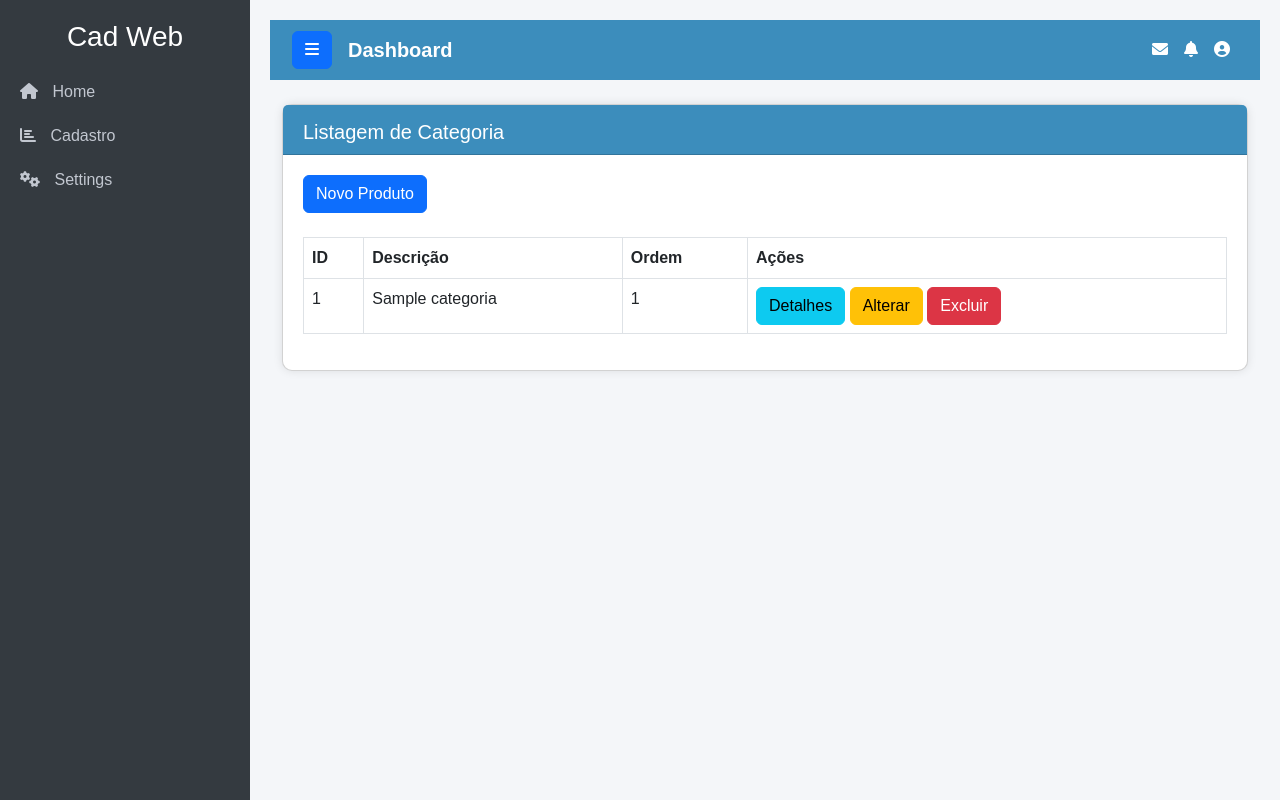
After one commit to s4mpa10/cadweb, a Django app: page /categoria/lista in a window 1280 px wide. The commit adds this page. Run offline with Django 4.2, Linux system fonts and the light colour scheme; tables that the repository leaves empty hold one stand-in row (values such as "Sample post"); some libraries are stand-ins or nearby versions.

Commit message:
v1 - Atividade back e front

```diff
--- a/home/urls.py
+++ b/home/urls.py
@@ -3,4 +3,5 @@ from . import views
 
 urlpatterns = [
     path('', views.index, name="index"),
+    path('categoria/lista', views.categoria, name="lista"),
 ]
--- a/home/views.py
+++ b/home/views.py
@@ -1,6 +1,12 @@
 from django.shortcuts import render
 
-
+from .models import Categoria
 
 def index(request):
     return render(request,'index.html')
+
+def categoria(request):
+    contexto = {
+        'lista': Categoria.objects.all().order_by('id'),
+    }
+    return render(request, 'categoria/lista.html', contexto)
--- /dev/null
+++ b/templates/categoria/lista.html
@@ -0,0 +1,38 @@
+{% extends 'base.html' %}
+
+{% block titulo_conteudo %}
+
+    Listagem de Categoria
+
+{% endblock titulo_conteudo %}
+
+{% block conteudo %}
+
+    <button type="button" class="btn btn-primary">Novo Produto</button> <br><br>
+    <table class="table table-bordered table-hover">
+        <thead class="thead-dark">
+            <tr>
+                <th scope="col">ID</th>
+                <th scope="col">Descrição</th>
+                <th scope="col">Ordem</th>
+                <th scope="col">Ações</th>
+            </tr>
+        </thead>
+        <tbody>
+            {% for categoria in lista %}
+            <tr>
+                <td>{{categoria.id}}</td>
+                <td>{{categoria.nome}}</td>
+                <td>{{categoria.ordem}}</td>
+                <td>
+                    <button type="button" class="btn btn-info">Detalhes</button>
+                    <button type="button" class="btn btn-warning">Alterar</button>
+                    <button type="button" class="btn btn-danger">Excluir</button>
+                </td>
+            </tr>
+            {% endfor %}
+        </tbody>
+    </table>
+
+
+{% endblock conteudo %}
--- a/templates/menu.html
+++ b/templates/menu.html
@@ -1,12 +1,12 @@
 <ul class="nav flex-column">
     <li class="nav-item">
-        <a href="{% url "index" %}" class="nav-link"><i class="fas fa-home"></i> <span>Home</span></a>
+        <a href="{% url 'index' %}" class="nav-link"><i class="fas fa-home"></i> <span>Home</span></a>
     </li>
     <li class="nav-item">
         <a href="#" class="nav-link"><i class="fas fa-chart-bar"></i> <span>Cadastro</span></a>
         <ul class="submenu nav flex-column">
             <li class="nav-item">
-                <a href="#" class="nav-link">Categorias</a>
+                <a href="{% url 'lista' %}" class="nav-link">Categorias</a>
             </li>
 
             <li class="nav-item">
```
Also changed, not shown: home/migrations/0001_initial.py (added).
